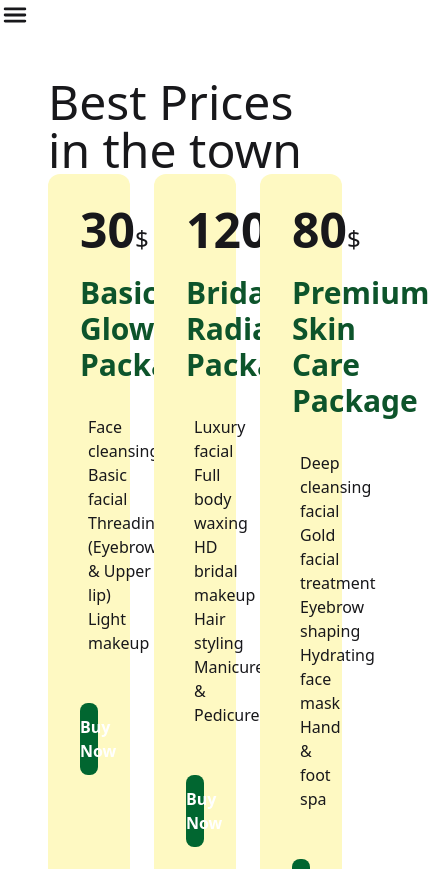
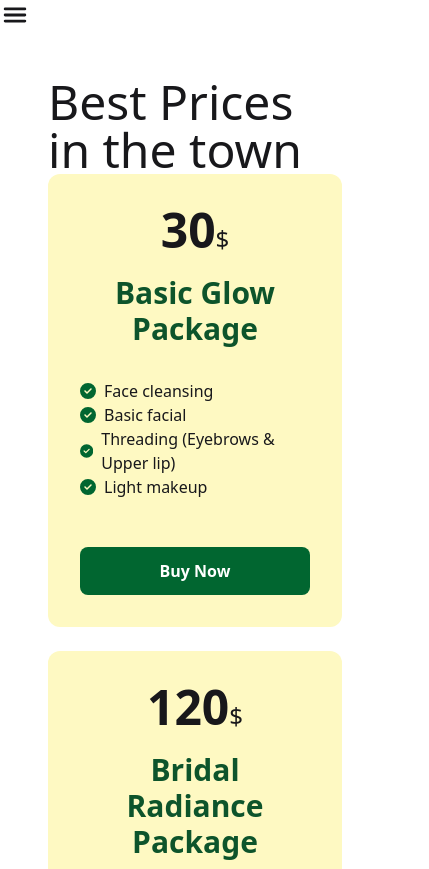
Before and after one commit to tasninanika/Cost-Plans, a React (Vite) app: page / in a window 390 px wide. Shown: the top 869 px of the page, 429 px wide, since content can reach past the window. Built offline with nearby package versions, Linux system fonts and the light colour scheme.

Commit message:
updated navbar2

```diff
--- a/src/Components/PriceOption/PriceOption.jsx
+++ b/src/Components/PriceOption/PriceOption.jsx
@@ -4,7 +4,7 @@ import Features from "../Features/Features";
 const PriceOption = ({ option }) => {
   const { name, price, features } = option;
   return (
-    <div className="bg-yellow-100 rounded-xl p-8">
+    <div className="bg-yellow-100 rounded-xl flex flex-col p-8">
       <h2 className="text-center">
         <span className="text-5xl font-semibold">{price}</span>
         <span className="text-2xl">$</span>
@@ -12,7 +12,7 @@ const PriceOption = ({ option }) => {
       <h4 className="text-3xl text-center mt-5 text-green-900 font-bold">
         {name}
       </h4>
-      <div className="mt-8">
+      <div className="mt-8 flex-grow">
         {features.map((feature, index) => (
           <Features key={index} feature={feature}></Features>
         ))}
--- a/src/Components/PriceOptions/PriceOptions.jsx
+++ b/src/Components/PriceOptions/PriceOptions.jsx
@@ -66,7 +66,7 @@ const PriceOptions = () => {
   return (
     <div className="m-12">
       <h2 className="text-5xl">Best Prices in the town</h2>
-      <div className="grid grid-cols-3 gap-6">
+      <div className="grid md:grid-cols-3 gap-6">
         {priceOptions.map((option) => (
           <PriceOption key={option.id} option={option}></PriceOption>
         ))}
```
